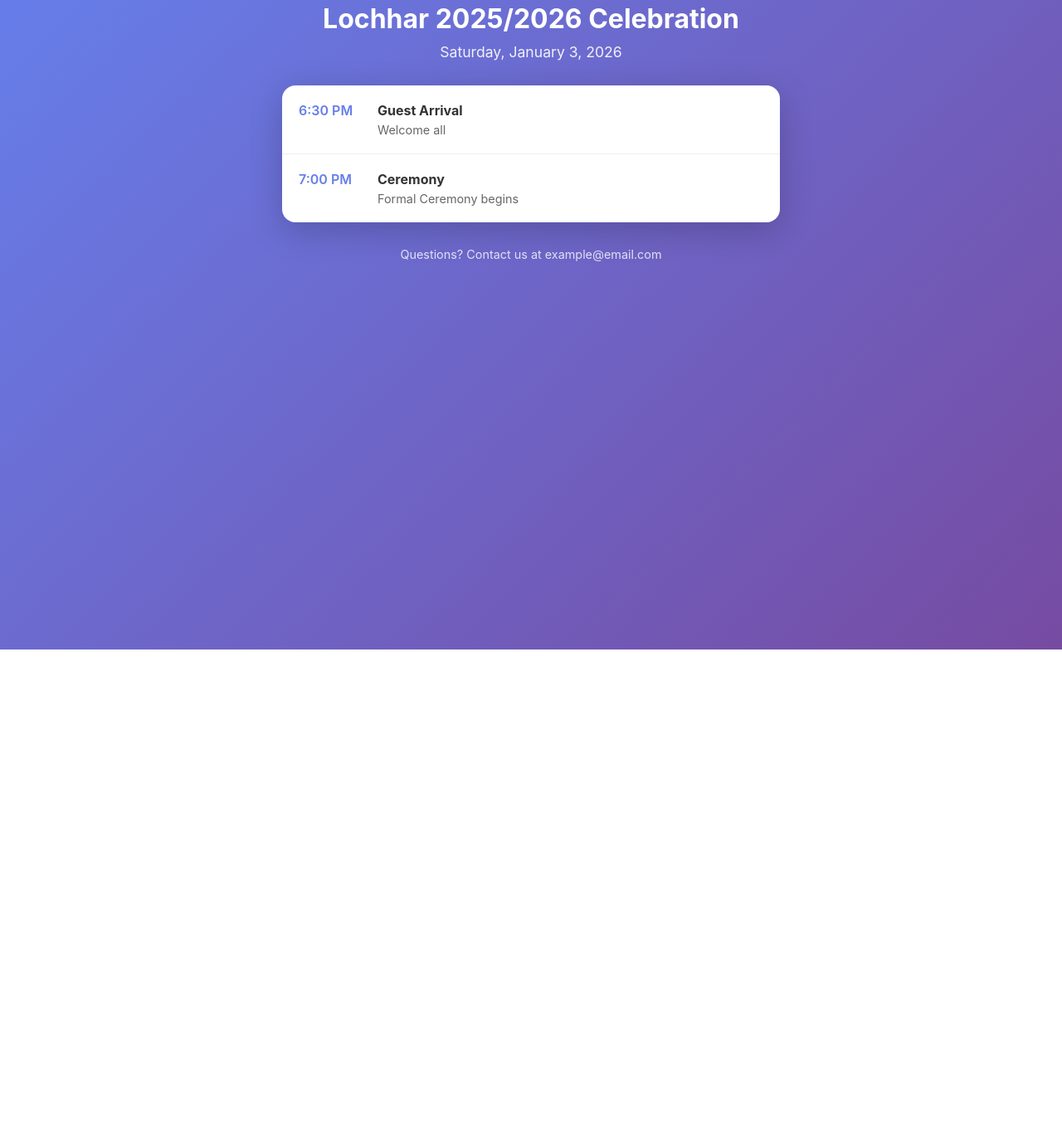
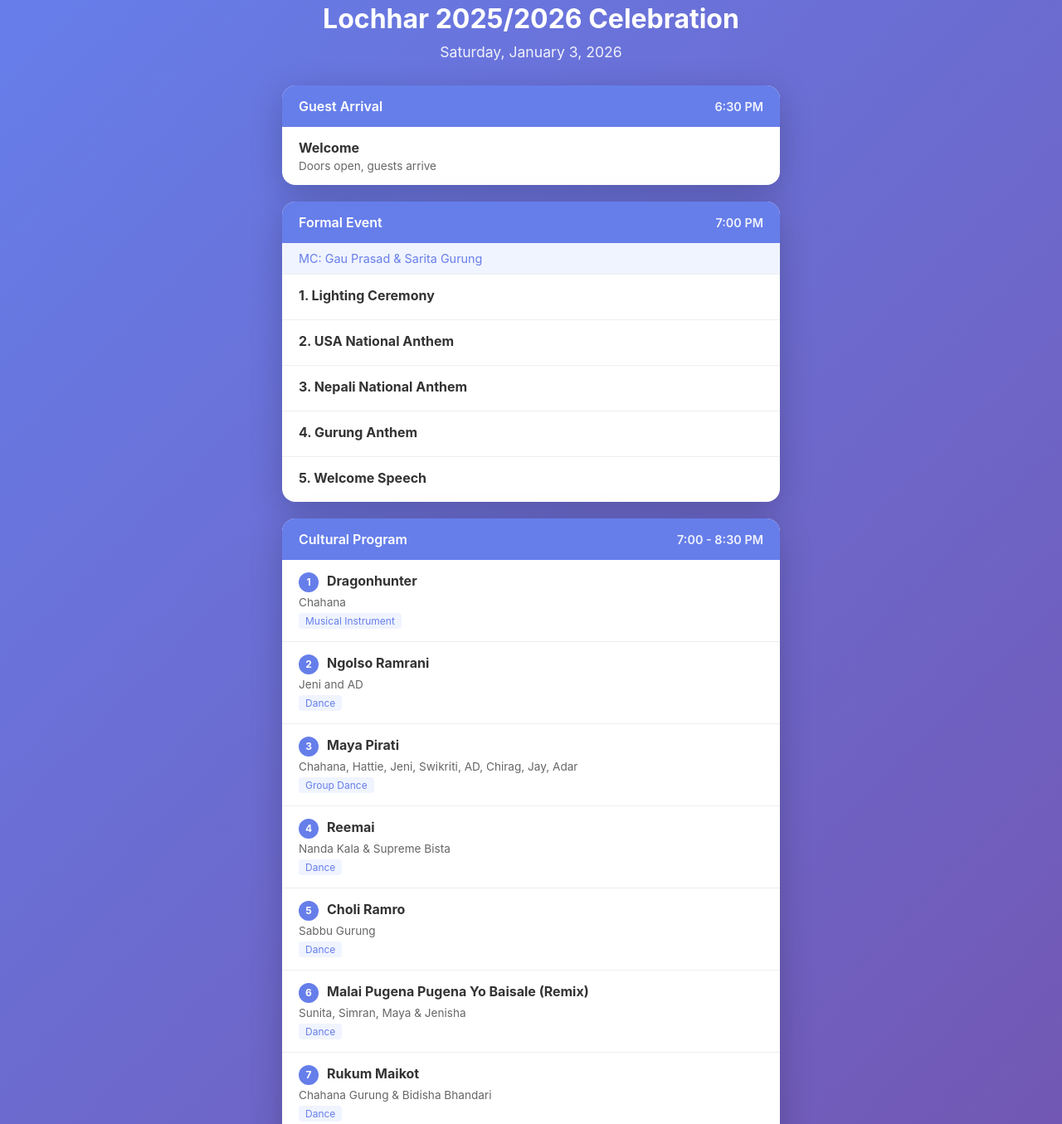
Before and after one commit to dguu/lochhar-26-event-schedule, a plain HTML site: page index.html in a window 1280 px wide. Shown: the part 17-1372 px from the top of the page at 83% size. Before the commit the page ends 800 px from the top, so only its background shows below. Drawn offline with Linux system fonts and the light colour scheme.

Commit message:
Update index.html

```diff
--- a/index.html
+++ b/index.html
@@ -3,7 +3,7 @@
 <head>
     <meta charset="UTF-8">
     <meta name="viewport" content="width=device-width, initial-scale=1.0">
-    <title>Event Schedule</title>
+    <title>Lochhar 2025/2026 Celebration</title>
     <style>
         * {
             margin: 0;
@@ -38,35 +38,64 @@
             border-radius: 16px;
             overflow: hidden;
             box-shadow: 0 10px 40px rgba(0,0,0,0.2);
+            margin-bottom: 20px;
+        }
+        .section-header {
+            background: #667eea;
+            color: white;
+            padding: 15px 20px;
+            font-weight: 600;
+            display: flex;
+            justify-content: space-between;
+            align-items: center;
+        }
+        .section-header .time {
+            opacity: 0.9;
+            font-size: 0.9rem;
+        }
+        .mc-info {
+            background: #f0f4ff;
+            padding: 10px 20px;
+            font-size: 0.9rem;
+            color: #667eea;
+            border-bottom: 1px solid #eee;
         }
         .event {
-            padding: 20px;
+            padding: 15px 20px;
             border-bottom: 1px solid #eee;
-            display: flex;
-            gap: 15px;
         }
         .event:last-child {
             border-bottom: none;
         }
-        .time {
-            flex-shrink: 0;
-            width: 80px;
-            font-weight: 600;
-            color: #667eea;
-        }
-        .details h3 {
+        .event h3 {
             font-size: 1rem;
-            margin-bottom: 5px;
+            margin-bottom: 4px;
             color: #333;
         }
-        .details p {
-            font-size: 0.9rem;
+        .event p {
+            font-size: 0.85rem;
             color: #666;
         }
-        .location {
-            font-size: 0.85rem;
-            color: #888;
+        .event .type {
+            display: inline-block;
+            background: #f0f4ff;
+            color: #667eea;
+            padding: 2px 8px;
+            border-radius: 4px;
+            font-size: 0.75rem;
             margin-top: 5px;
+        }
+        .track-num {
+            display: inline-block;
+            background: #667eea;
+            color: white;
+            width: 24px;
+            height: 24px;
+            border-radius: 50%;
+            text-align: center;
+            line-height: 24px;
+            font-size: 0.75rem;
+            margin-right: 10px;
         }
         footer {
             text-align: center;
@@ -80,35 +109,147 @@
 <body>
     <div class="container">
         <header>
-            <!-- EDIT: Change event name and date below -->
             <h1>Lochhar 2025/2026 Celebration</h1>
             <p>Saturday, January 3, 2026</p>
         </header>
 
+        <!-- Guest Arrival -->
         <div class="schedule">
-            <!-- EDIT: Copy and paste event blocks to add more items -->
+            <div class="section-header">
+                <span>Guest Arrival</span>
+                <span class="time">6:30 PM</span>
+            </div>
+            <div class="event">
+                <h3>Welcome</h3>
+                <p>Doors open, guests arrive</p>
+            </div>
+        </div>
 
+        <!-- Formal Event -->
+        <div class="schedule">
+            <div class="section-header">
+                <span>Formal Event</span>
+                <span class="time">7:00 PM</span>
+            </div>
+            <div class="mc-info">MC: Gau Prasad & Sarita Gurung</div>
             <div class="event">
-                <div class="time">6:30 PM</div>
-                <div class="details">
-                    <h3>Guest Arrival</h3>
-                    <p>Welcome all</p>
-                </div>
+                <h3>1. Lighting Ceremony</h3>
+            </div>
+            <div class="event">
+                <h3>2. USA National Anthem</h3>
+            </div>
+            <div class="event">
+                <h3>3. Nepali National Anthem</h3>
+            </div>
+            <div class="event">
+                <h3>4. Gurung Anthem</h3>
+            </div>
+            <div class="event">
+                <h3>5. Welcome Speech</h3>
+            </div>
+        </div>
+
+        <!-- Cultural Program -->
+        <div class="schedule">
+            <div class="section-header">
+                <span>Cultural Program</span>
+                <span class="time">7:00 - 8:30 PM</span>
             </div>
 
             <div class="event">
-                <div class="time">7:00 PM</div>
-                <div class="details">
-                    <h3>Ceremony</h3>
-                    <p>Formal Ceremony begins</p>
-                </div>
+                <h3><span class="track-num">1</span>Dragonhunter</h3>
+                <p>Chahana</p>
+                <span class="type">Musical Instrument</span>
+            </div>
+
+            <div class="event">
+                <h3><span class="track-num">2</span>Ngolso Ramrani</h3>
+                <p>Jeni and AD</p>
+                <span class="type">Dance</span>
+            </div>
+
+            <div class="event">
+                <h3><span class="track-num">3</span>Maya Pirati</h3>
+                <p>Chahana, Hattie, Jeni, Swikriti, AD, Chirag, Jay, Adar</p>
+                <span class="type">Group Dance</span>
+            </div>
+
+            <div class="event">
+                <h3><span class="track-num">4</span>Reemai</h3>
+                <p>Nanda Kala & Supreme Bista</p>
+                <span class="type">Dance</span>
+            </div>
+
+            <div class="event">
+                <h3><span class="track-num">5</span>Choli Ramro</h3>
+                <p>Sabbu Gurung</p>
+                <span class="type">Dance</span>
+            </div>
+
+            <div class="event">
+                <h3><span class="track-num">6</span>Malai Pugena Pugena Yo Baisale (Remix)</h3>
+                <p>Sunita, Simran, Maya & Jenisha</p>
+                <span class="type">Dance</span>
+            </div>
+
+            <div class="event">
+                <h3><span class="track-num">7</span>Rukum Maikot</h3>
+                <p>Chahana Gurung & Bidisha Bhandari</p>
+                <span class="type">Dance</span>
+            </div>
+
+            <div class="event">
+                <h3><span class="track-num">8</span>Mohani Lagla Hai</h3>
+                <p>Toshi Gurung</p>
+                <span class="type">Dance</span>
+            </div>
+
+            <div class="event">
+                <h3><span class="track-num">9</span>Mohani Lagla Hai</h3>
+                <p>Samriddhi Sigdel,Sneha Luitel,Ishani Dahal,Twikle Tiwari</p>
+                <span class="type">Dance</span>
+            </div>
+
+            <div class="event">
+                <h3><span class="track-num">10</span>Song</h3>
+                <p>Nawang - TBC</p>
+                <span class="type">Song</span>
+            </div>
+
+            <div class="event">
+                <h3><span class="track-num">11</span>Dance</h3>
+                <p>Shil Gurung & Friends</p>
+                <span class="type">Dance</span>
+            </div>
+
+            <div class="event">
+                <h3><span class="track-num">12</span>Song</h3>
+                <p>Damphu Band</p>
+                <span class="type">Song</span>
+            </div>
+
+            <div class="event">
+                <h3><span class="track-num">13</span>Song</h3>
+                <p>Hiranya Bhojpure</p>
+                <span class="type">Song</span>
+            </div>
+
+            <div class="event">
+                <h3><span class="track-num">14</span>Baramase Ta</h3>
+                <p>Jenisha Gurung</p>
+                <span class="type">Dance</span>
+            </div>
+
+            <div class="event">
+                <h3><span class="track-num">15</span>Ngolso Ramrani</h3>
+                <p>Jenisha Gurung</p>
+                <span class="type">Dance</span>
             </div>
 
         </div>
 
         <footer>
-            <!-- EDIT: Add contact info or message -->
-            <p>Questions? Contact us at example@email.com</p>
+            <p>Lochhar 2025/2026</p>
         </footer>
     </div>
 </body>
```
